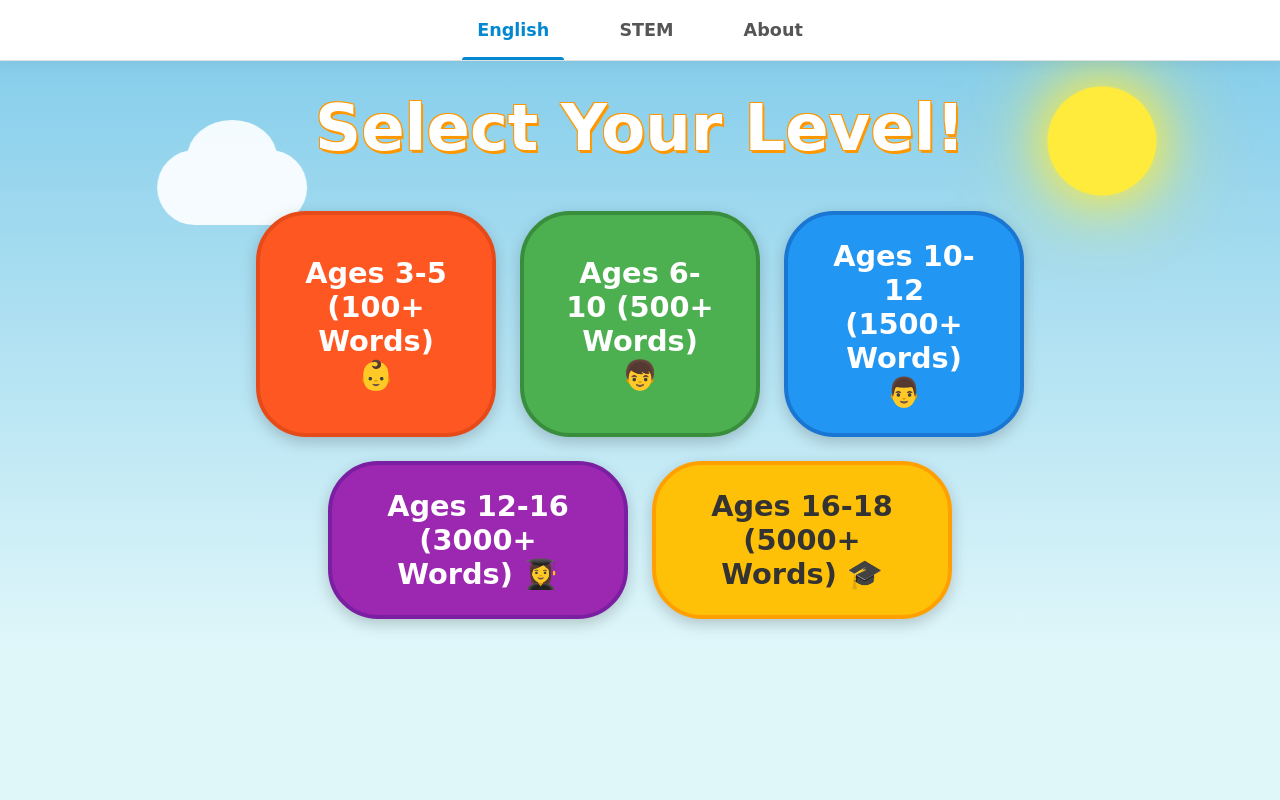
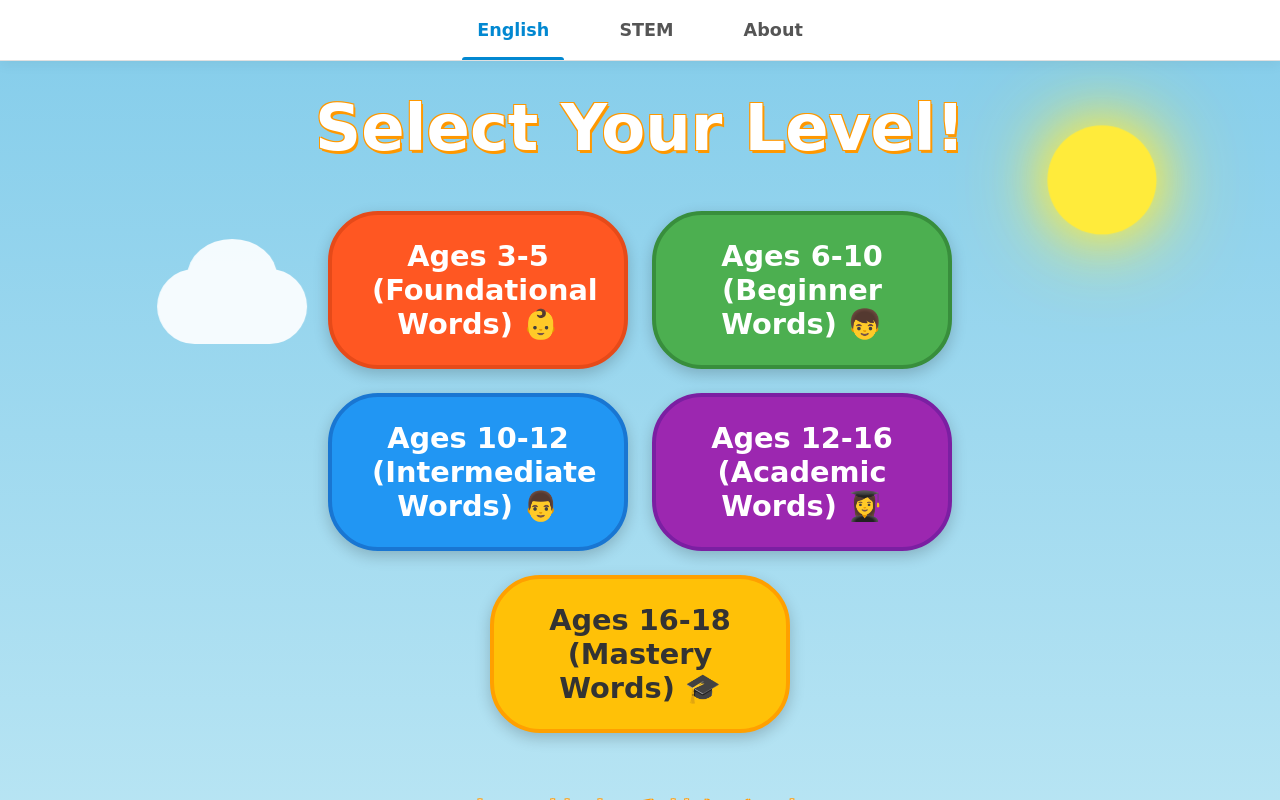
Before and after one commit to liumaimiao/liumaimiao.github.io, a React (Vite) app: page /#/ in a window 1280 px wide. Built offline with nearby package versions, Linux system fonts and the light colour scheme.

Commit message:
feat: replace offline dictionary with Google API cache, refine age tier words to 200, fix learning panel layout, add video placeholders

```diff
--- a/src/components/Home.css
+++ b/src/components/Home.css
@@ -10,7 +10,8 @@
     align-items: center;
     width: 100%;
     position: relative;
-    overflow: hidden;
+    overflow-x: hidden;
+    overflow-y: auto;
 }
 
 .title {
@@ -152,3 +153,37 @@
         transform: translateX(50px);
     }
 }
+/* Video Section */
+.video-section {
+    margin-top: 4rem;
+    z-index: 10;
+    padding: 0 1rem;
+    width: 100%;
+    max-width: 800px;
+}
+
+.video-title {
+    color: #fff;
+    text-shadow: 2px 2px 0px #FF9800, -1px -1px 0 #FF9800, 1px -1px 0 #FF9800, -1px 1px 0 #FF9800, 1px 1px 0 #FF9800;
+    font-size: clamp(1.8rem, 4vw, 2.5rem);
+    margin-bottom: 2rem;
+}
+
+.video-thumbnails {
+    display: flex;
+    gap: 2rem;
+    justify-content: center;
+    flex-wrap: wrap;
+}
+
+.video-img {
+    width: 100%;
+    max-width: 350px;
+    height: auto;
+    border-radius: 15px;
+    box-shadow: 0 8px 20px rgba(0, 0, 0, 0.2);
+    border: 4px solid #fff;
+    background-color: #e0f7fa;
+    min-height: 200px;
+    object-fit: cover;
+}
--- a/src/components/Scenario.css
+++ b/src/components/Scenario.css
@@ -78,7 +78,7 @@
 
 .item-card:hover,
 .item-card.active {
-    transform: scale(1.1) translateY(-10px);
+    transform: scale(1.05);
     box-shadow: 0 15px 25px rgba(0, 0, 0, 0.2);
     border-color: #FF9800;
     z-index: 10;
@@ -98,8 +98,8 @@
     max-width: 600px;
     width: 90%;
     box-shadow: 0 10px 30px rgba(0, 0, 0, 0.15);
-    animation: slideUp 0.4s ease-out;
-    min-height: 160px;
+    height: 250px;
+    overflow-y: auto;
     display: flex;
     flex-direction: column;
     justify-content: center;
--- a/src/components/WordCategorySelection.jsx
+++ b/src/components/WordCategorySelection.jsx
@@ -6,11 +6,11 @@ function WordCategorySelection() {
     const navigate = useNavigate();
 
     const categories = [
-        { id: 'age-3-5', count: 100, label: 'Ages 3-5 (100+ Words) 👶', colorClass: 'btn-100' },
-        { id: 'age-6-10', count: 500, label: 'Ages 6-10 (500+ Words) 👦', colorClass: 'btn-1000' },
-        { id: 'age-10-12', count: 1500, label: 'Ages 10-12 (1500+ Words) 👨', colorClass: 'btn-3000' },
-        { id: 'age-12-16', count: 3000, label: 'Ages 12-16 (3000+ Words) 👩‍🎓', colorClass: 'btn-purple' },
-        { id: 'age-16-18', count: 5000, label: 'Ages 16-18 (5000+ Words) 🎓', colorClass: 'btn-gold' },
+        { id: 'age-3-5', count: 200, label: 'Ages 3-5 (Foundational Words) 👶', colorClass: 'btn-100' },
+        { id: 'age-6-10', count: 200, label: 'Ages 6-10 (Beginner Words) 👦', colorClass: 'btn-1000' },
+        { id: 'age-10-12', count: 200, label: 'Ages 10-12 (Intermediate Words) 👨', colorClass: 'btn-3000' },
+        { id: 'age-12-16', count: 200, label: 'Ages 12-16 (Academic Words) 👩‍🎓', colorClass: 'btn-purple' },
+        { id: 'age-16-18', count: 200, label: 'Ages 16-18 (Mastery Words) 🎓', colorClass: 'btn-gold' },
     ];
 
     const handleSelect = (category) => {
@@ -31,6 +31,15 @@ function WordCategorySelection() {
                     </button>
                 ))}
             </div>
+
+            <div className="video-section">
+                <h2 className="video-title">少儿英文启蒙短视频</h2>
+                <div className="video-thumbnails">
+                    <img src="/video_placeholder_1.jpg" alt="启蒙短视频 1" className="video-img" />
+                    <img src="/video_placeholder_2.jpg" alt="启蒙短视频 2" className="video-img" />
+                </div>
+            </div>
+
             <div className="decoration">
                 <div className="cloud"></div>
                 <div className="sun"></div>
```
Also changed, not shown: public/video_placeholder_1.jpg (added), public/video_placeholder_2.jpg (added).
